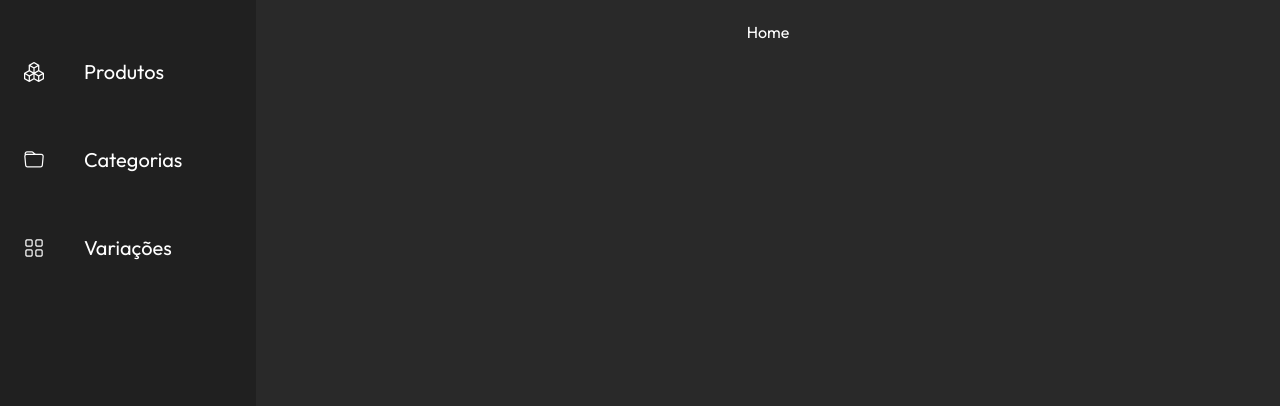
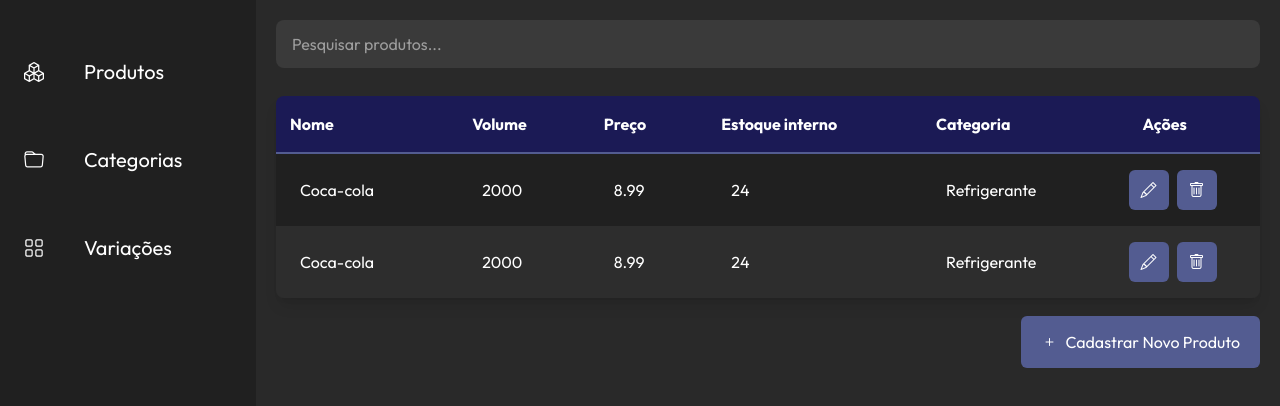
Before and after one commit to cmoiss/bar-inventory-control, a React (Vite) app: page / in a window 1280 px wide. Shown: the top 406 px of the page. Built offline with nearby package versions, Linux system fonts and the light colour scheme.

Commit message:
Styled: Product Page

```diff
--- a/src/App.jsx
+++ b/src/App.jsx
@@ -1,6 +1,6 @@
 import { BrowserRouter, Routes, Route } from 'react-router-dom'
 import Layout from './layout/Layout'
-import Home from './pages/Home'
+import Products from './pages/Products'
 import Categorias from './pages/Categorias'
 import Variacoes from './pages/Variacoes'
 
@@ -9,7 +9,7 @@ export default function App() {
     <BrowserRouter>
       <Routes>
         <Route path='/' element={<Layout />}>
-          <Route index element={<Home />} />
+          <Route index element={<Products />} />
           <Route path="/categorias" element={<Categorias />} />
           <Route path="/variacoes" element={<Variacoes />} />
         </Route>
--- /dev/null
+++ b/src/components/DefaultButton.tsx
@@ -0,0 +1,18 @@
+import React from "react";
+
+export default function DefaultButton({ size = "md", ...props }) {
+  const paddingClasses = {
+    sm: "px-2 py-1",       // Para botões pequenos (como os de ação na tabela)
+    md: "px-3 py-2",       // Tamanho médio (padrão)
+    lg: "px-4 py-3",       // Para botões grandes (como o de cadastrar)
+    xl: "px-5 py-4"
+  };
+
+  return (
+    <span className={`bg-governor-bay rounded-md cursor-pointer ${paddingClasses[size]} hover:bg-blue-bell`}>
+      <button className="cursor-pointer" {...props}>
+        {props.children}
+      </button>
+    </span>
+  );
+}
--- /dev/null
+++ b/src/components/ProductsTable.tsx
@@ -0,0 +1,26 @@
+import React from "react";
+import TableRow from "./TableRow";
+import Th from "./Th";
+
+export default function ProductsTable() {
+    return (
+        <div className="rounded-lg overflow-hidden shadow-lg">
+            <table className="w-full text-left border-collapse">
+                <thead>
+                    <tr className="bg-space-cadet border-b-2 border-b-governor-bay">
+                        <Th>Nome</Th>
+                        <Th>Volume</Th>
+                        <Th>Preço</Th>
+                        <Th>Estoque interno</Th>
+                        <Th>Categoria</Th>
+                        <Th>Ações</Th>
+                    </tr>
+                </thead>
+                <tbody className="[&>tr]:bg-piano-black [&>tr]:even:bg-dark-gray [&>tr]:hover:bg-governor-bay hover:bg-opacity-20 transition-colors duration-200">
+                    <TableRow data={["Coca-cola", 2000, 8.99, 24, "Refrigerante"]} />
+                    <TableRow data={["Coca-cola", 2000, 8.99, 24, "Refrigerante"]} />
+                </tbody>
+            </table>
+        </div>
+    );
+}
--- /dev/null
+++ b/src/components/TableActionButtons.tsx
@@ -0,0 +1,15 @@
+import React from "react";
+import DefaultButton from "./DefaultButton";
+
+export default function TableActionButtons() {
+    return (
+        <span className="flex gap-2">
+            <DefaultButton>
+                <i className="bi bi-pencil"></i>
+            </DefaultButton>
+            <DefaultButton>
+                <i className="bi bi-trash"></i>
+            </DefaultButton>
+        </span>
+    );
+}
--- a/src/components/TableRow.tsx
+++ b/src/components/TableRow.tsx
@@ -1,4 +1,6 @@
 import React from "react";
+import Td from "./Td";
+import TableActionButtons from "./TableActionButtons";
 
 interface VolumeVariation {
   id: number;
@@ -14,13 +16,17 @@ interface Product {
   volumeVariations: VolumeVariation[];
 }
 
-export default function TableRow ({ data, actions }) {
+export default function TableRow({ data }) {
+  // if (data.volume >= 1000) {
+
+  // }
+
   return (
     <tr>
       {data.map((item, index) => (
-          <td key={index}>{item}</td>
+        <Td key={index}>{item}</Td>
       ))}
-        {actions && <td>{actions}</td>}
+        <td><TableActionButtons /></td>
     </tr>
   );
 };
--- /dev/null
+++ b/src/components/Td.tsx
@@ -0,0 +1,5 @@
+import React from "react";
+
+export default function Th(props) {
+    return <td className="p-6">{props.children}</td>;
+}
--- /dev/null
+++ b/src/components/Th.tsx
@@ -0,0 +1,5 @@
+import React from "react";
+
+export default function Th(props) {
+    return <th className="py-4 px-3.5">{props.children}</th>;
+}
--- a/src/index.css
+++ b/src/index.css
@@ -3,7 +3,11 @@
 @theme {
     --font-outfit: 'Outfit', sans-serif;
     --color-piano-black: #202020;
+    --color-dark-gray: #2d2d2d;
     --color-chromaphobic-black: #292929;
+    --color-shadow-gray: #3A3A3A;
+    --color-midnight-blue: #272757;
+    --color-space-cadet: #1B1A55;
     --color-blue-bell: #9999CC;
     --color-governor-bay: #535C91;
 }
--- a/src/pages/Home.tsx
+++ /dev/null
@@ -1,9 +0,0 @@
-import React from "react";
-
-export default function Home() {
-    return (
-        <div>
-            <h1>Home</h1>
-        </div>
-    );
-}
--- a/src/pages/Products.tsx
+++ b/src/pages/Products.tsx
@@ -1,38 +1,24 @@
-import TableRow from "@/components/TableRow";
-
-interface VolumeVariation {
-    id: number;
-    volume: number;
-    price: number;
-    internalQuantity: number;
-  }
+import React from "react";
+import ProductsTable from "../components/ProductsTable";
+import DefaultButton from "../components/DefaultButton";
 
 export default function Products() {
     return (
-        <div className="flex flex-col">
-            <input type="text" />
-            <table>
-                <thead>
-                    <th>Nome</th>
-                    <th>Volume</th>
-                    <th>Preço</th>
-                    <th>Estoque interno</th>
-                    <th>Categoria</th>
-                    <th>Ações</th>
-                </thead>
-                <tbody>
-                    <TableRow data={["Coca-cola", 2000, 8.99, 24, "Refrigerante"]} />
-                    <tr>
-                        <td>Coca-Cola</td>
-                        <td>2L</td>
-                        <td>R$8,99</td>
-                        <td>24 unidades</td>
-                        <td>Refrigerante</td>
-                        <td></td>
-                    </tr>
-                </tbody>
-            </table>
-            <button>Cadastrar Novo Produto</button>
+        <div className="w-full">
+            <div className="flex flex-col gap-7">
+                <input type="text" placeholder="Pesquisar produtos..." className="bg-shadow-gray h-12 px-4 py-3 rounded-lg" />
+                <div className="flex flex-col w-full gap-8">
+                    <ProductsTable />
+                    <div className="self-end">
+                        <DefaultButton size="xl">
+                            <span className="flex gap-2">
+                                    <i className="bi bi-plus"></i>
+                                    Cadastrar Novo Produto
+                            </span>
+                        </DefaultButton>
+                    </div>
+                </div>
+            </div>
         </div>
     );
 }
```
Lines whose indentation alone changed are shown as unchanged.
